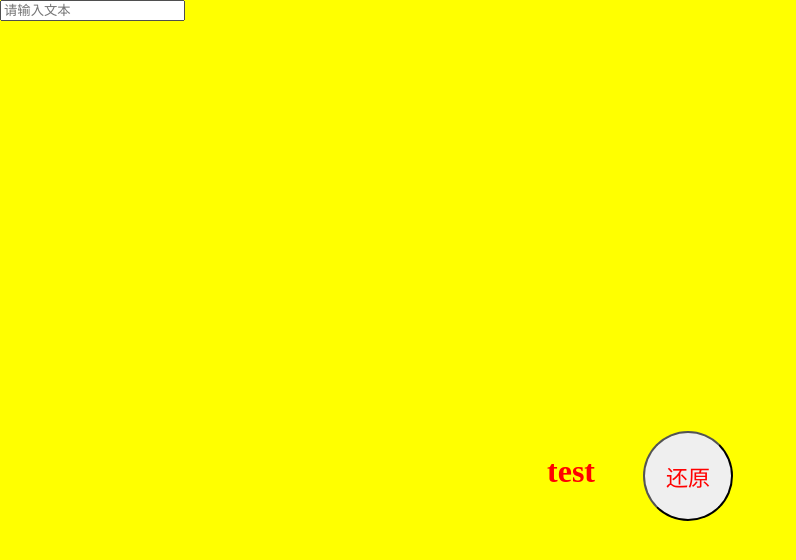
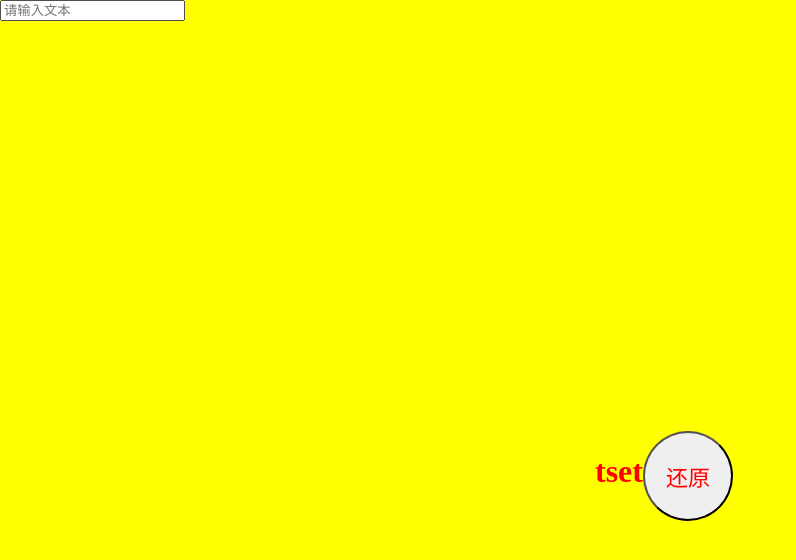
Before and after one commit to fz123567/fz123567.github.io, a plain HTML site: page index.html in a window 1280 px wide. Both pictures are taken after a click on the button "test". Shown: the whole page, without its empty margins (0-796 px from the left). Drawn offline with Linux system fonts and the light colour scheme.

Commit message:
Update index.html

```diff
--- a/index.html
+++ b/index.html
@@ -48,10 +48,18 @@
     function showText() {
       var buttonElement = document.getElementById("myButton");
       buttonElement.style.display = "none";
-      var textElement = document.getElementById("text");
-      textElement.style.visibility = "visible";
       var restoreButtonElement = document.getElementById("restoreButton");
       restoreButtonElement.style.visibility = "visible";
+      var inputElement = document.getElementById('myInput');
+      var text = inputElement.value;
+
+      if (text === "test") {
+        var textElement = document.getElementById("text");
+        textElement.style.visibility = "visible";
+      } else {
+        var txetElement = document.getElementById("txet");
+        txetElement.style.visibility = "visible";
+      }
     }
 
     function restoreOriginal() {
```
